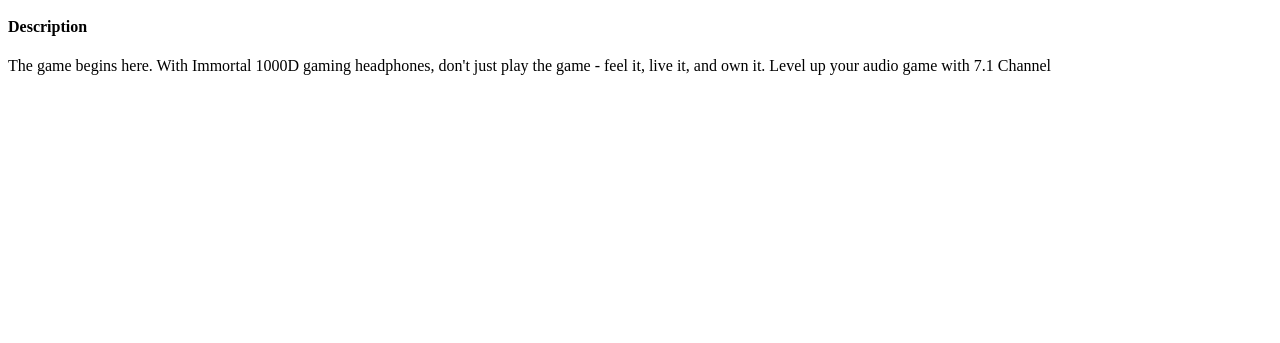
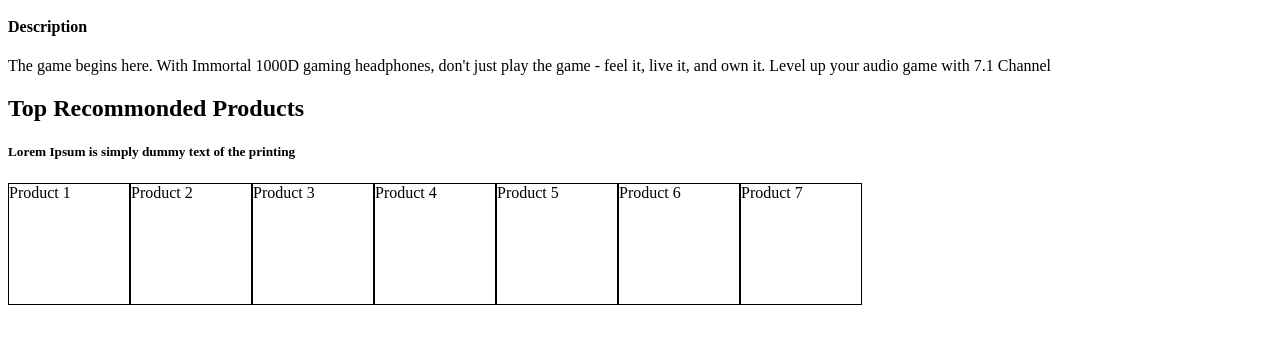
Before and after one commit to the3plet/Project_Ecommerce, a plain HTML site: page index.html in a window 1280 px wide. Shown: the part 307-650 px from the top of the page. Drawn offline with nearby package versions, Linux system fonts and the light colour scheme.

Commit message:
main section update
css added + main section added

```diff
--- a/index.html
+++ b/index.html
@@ -6,6 +6,7 @@
     <meta name="viewport" content="width=device-width, initial-scale=1" />
     <meta name="description" content="Ecommerce website" />
     <link rel="stylesheet" href="https://cdn.jsdelivr.net/npm/bootstrap-icons@1.9.1/font/bootstrap-icons.css">
+    <link rel="stylesheet" href="/style.css">
     <title>E-COMMERCE</title>
 </head>
 
@@ -23,7 +24,7 @@
         <div>
             <h3>Beats Solo</h3>
             <h2>Wireless</h1>
-                <img alt="headphone_picture" />
+                <img alt="headphone_picture" /> <!-- File not added -->
                 <h1>HEAD PHONE</h1>
                 <div>
                     <button>Shop Wireless Headphone</button>
@@ -36,6 +37,42 @@
     </header>
     <main>
 
+        <h2>
+            Top Recommonded Products
+        </h2>
+        <h5>
+            Lorem Ipsum is simply dummy text of the printing
+        </h5>
+
+        <div class="box-1 box">
+            Product 1
+            <a><img src="" alt=""></a>
+        </div>
+        <div class="box-2 box">
+            Product 2
+            <a><img src="" alt=""></a>
+        </div>
+        <div class="box-3 box">
+            Product 3
+            <a><img src="" alt=""></a>
+        </div>
+        <div class="box-4 box">
+            Product 4
+            <a><img src="" alt=""></a>
+        </div>
+        <div class="box-5 box">
+            Product 5
+            <a><img src="" alt=""></a>
+        </div>
+        <div class="box-6 box">
+            Product 6
+            <a><img src="" alt=""></a>
+        </div>
+        <div class="box-7 box">
+            Product 7
+            <a><img src="" alt=""></a>
+        </div>
+
     </main>
     <footer>
 
--- /dev/null
+++ b/style.css
@@ -0,0 +1,6 @@
+.box{
+    width: 120px;
+    height: 120px;
+    border: 1px solid;
+    float: left;
+}
```
Also changed, not shown: img/1665590509.jpg (added), img/product.jpg (added).
